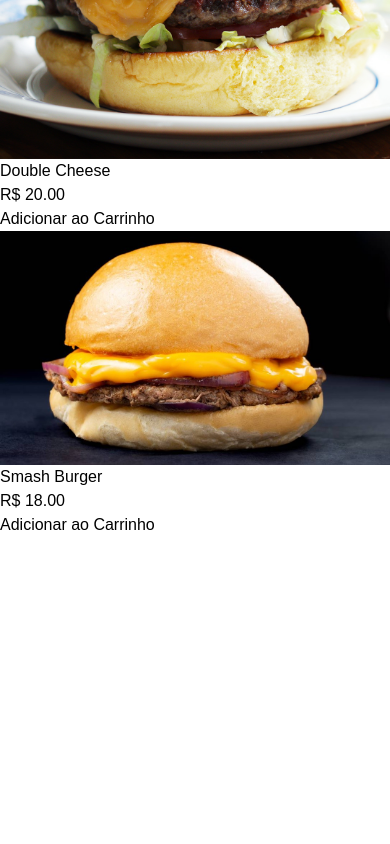
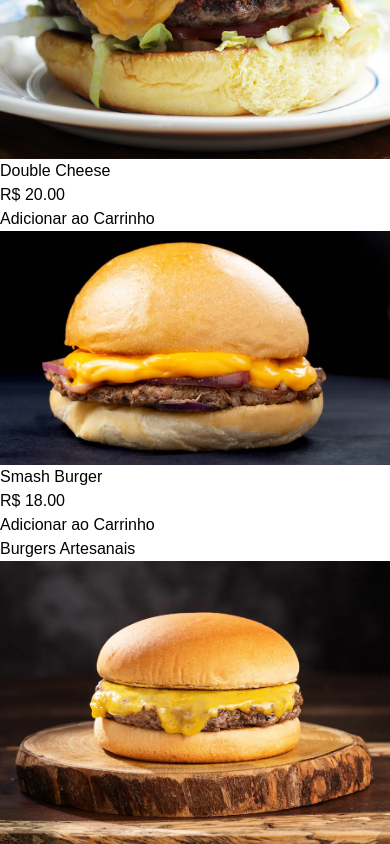
Before and after one commit to HerbertKayky/cardapio, a Next.js app: page / in a window 390 px wide. Shown: the part 1049-1893 px from the top of the page. Before the commit the page ends 1586 px from the top, so only its background shows below. Built offline with nearby package versions, Linux system fonts and the light colour scheme.

Commit message:
Adiciona novo catálago de burgers a dashboard

```diff
--- a/src/components/Dashboard.tsx
+++ b/src/components/Dashboard.tsx
@@ -1,6 +1,7 @@
 "use client";
 
 import { useCart } from "@/context/CartContext";
+import Image from "next/image";
 import Link from "next/link";
 
 export function Dashboard() {
@@ -10,17 +11,31 @@ export function Dashboard() {
     {
       id: 1,
       name: "Cheese Burger",
+      description: "Pão brioche, carne 150g, queijo cheddar e molho especial.",
       price: 18.0,
       image: "/burgers/cheese.webp",
     },
-    { id: 2, name: "Bacon Burger", price: 22.0, image: "/burgers/bacon.jpg" },
+    {
+      id: 2,
+      name: "Bacon Burger",
+      description: "Pão brioche, carne 150g, bacon crocante e cheddar.",
+      price: 22.0,
+      image: "/burgers/bacon.jpg",
+    },
     {
       id: 3,
       name: "Double Cheese",
+      description: "Pão brioche, carne dupla, queijo cheddar e molho especial.",
       price: 20.0,
       image: "/burgers/dbcheese.jpg",
     },
-    { id: 4, name: "Smash Burger", price: 18.0, image: "/burgers/smash.jpg" },
+    {
+      id: 4,
+      name: "Smash Burger",
+      description: "Pão brioche, carne smash, cebola caramelizada e queijo.",
+      price: 18.0,
+      image: "/burgers/smash.jpg",
+    },
   ];
 
   return (
@@ -36,7 +51,9 @@ export function Dashboard() {
           {mostOrdered.map((item) => (
             <div key={item.id} className="bg-gray-100 p-2 rounded-lg">
               <Link href={`/burger/${item.id}`}>
-                <img
+                <Image
+                  width={1000}
+                  height={1000}
                   src={item.image}
                   alt={item.name}
                   className="w-full h-36 object-cover rounded-md"
@@ -56,6 +73,37 @@ export function Dashboard() {
           ))}
         </div>
       </div>
+      <div className="pt-10">
+        <h1 className="font-bold text-lg">Burgers Artesanais</h1>
+
+        <div className="grid grid-cols-1 md:grid-cols-2 gap-4 mt-4">
+          {mostOrdered.map((item) => (
+            <div
+              key={item.id}
+              className="flex border-gray-300 border p-2 rounded-lg"
+            >
+              <Link href={`/burger/${item.id}`}>
+                <Image
+                  width={1000}
+                  height={1000}
+                  src={item.image}
+                  alt={item.name}
+                  className="w-full h-28 object-contain rounded-md"
+                />
+              </Link>
+              <div className="flex flex-col gap-2 p-4">
+                <h1 className=" font-semibold mt-2">{item.name}</h1>
+                <p className=" text-gray-600">
+                  {item.description}
+                </p>
+                <p className="font-bold text-gray-600">
+                  R$ {item.price.toFixed(2)}
+                </p>
+              </div>
+            </div>
+          ))}
+        </div>
+      </div>
     </div>
   );
 }
```
